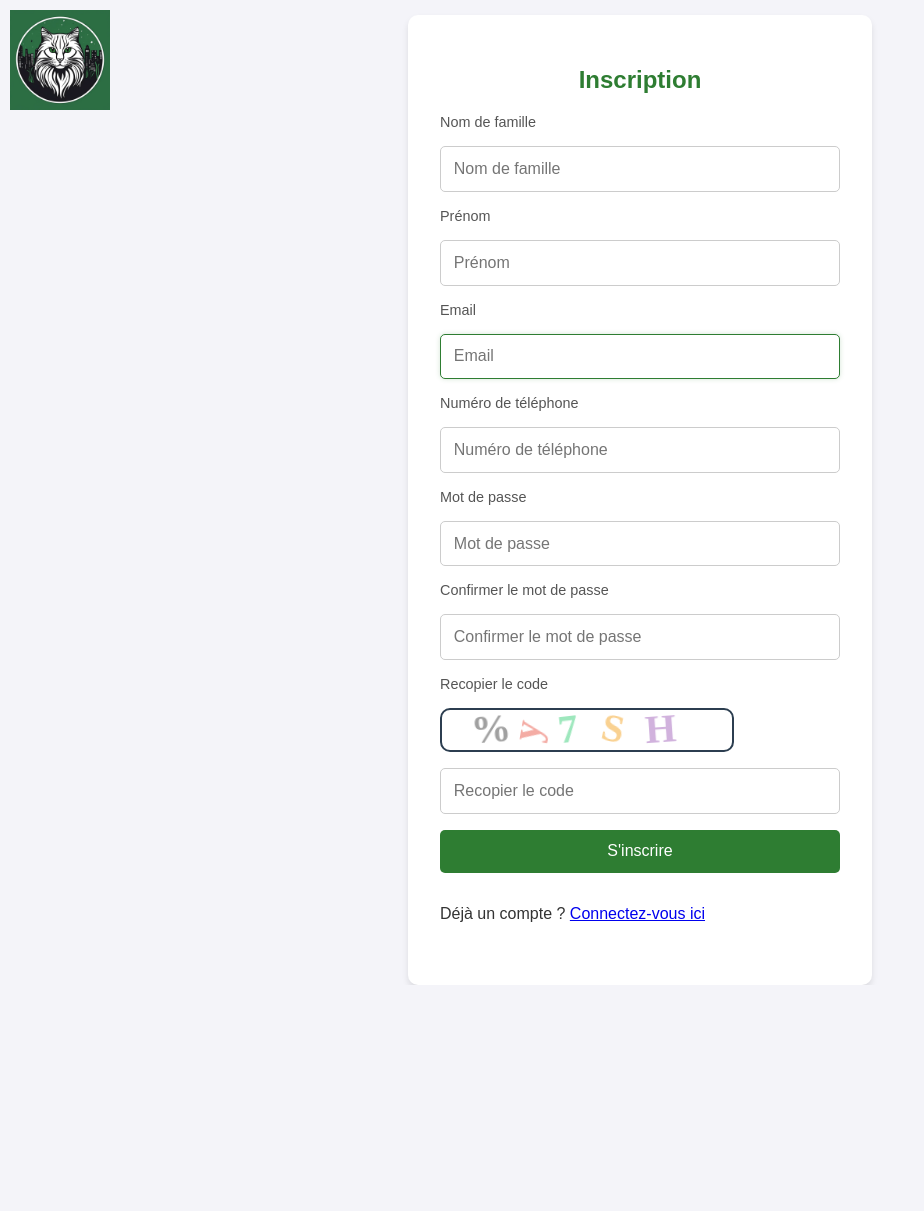
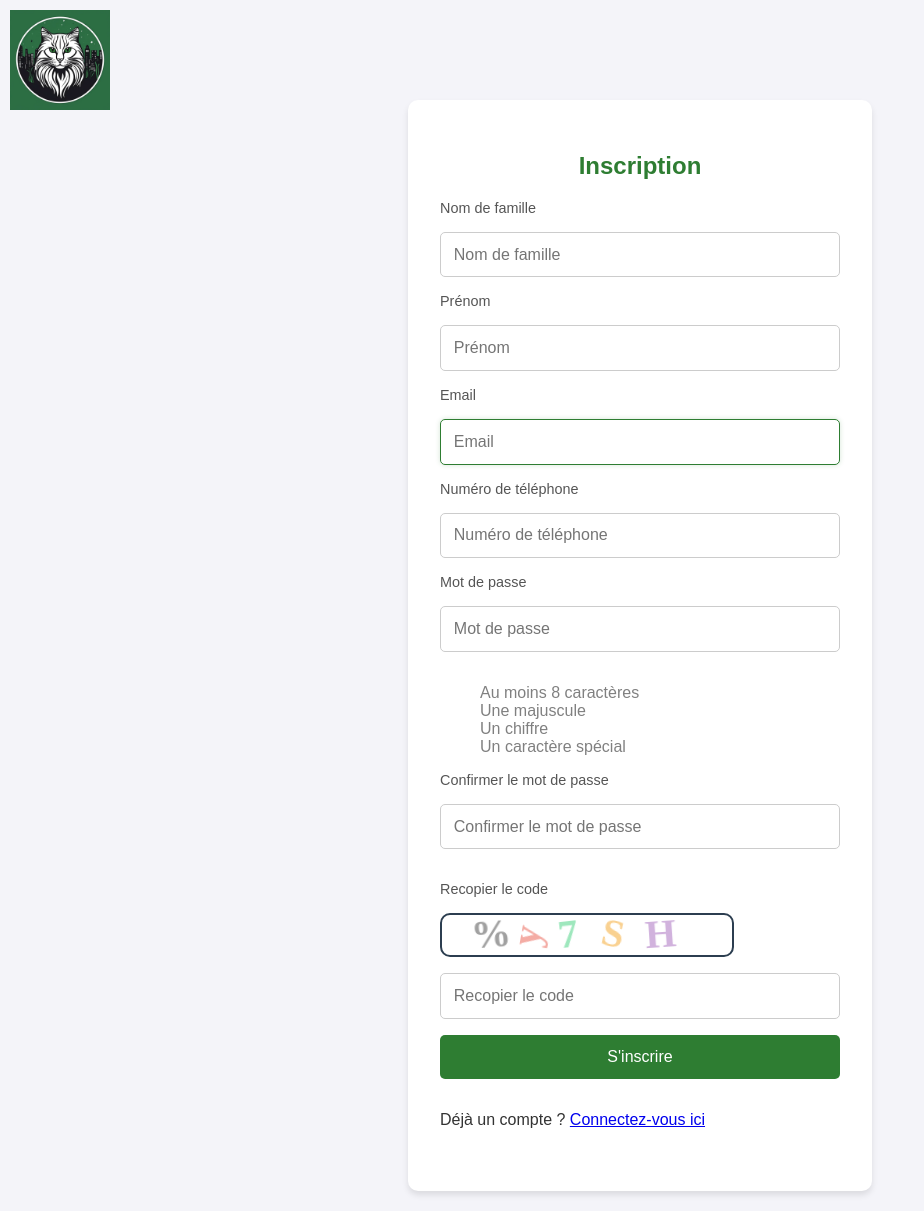
Before and after one commit to luccsz95/e-commerce-projet, a PHP site: page /BTS-project/vue_inscription.php in a window 1280 px wide. Shown: the whole page, without its empty margins (0-924 px from the left). Before the commit the page ends 985 px from the top, so only its background shows below. Run offline with PHP 8.4, Linux system fonts and the light colour scheme.

Commit message:
obligation d'avoir au moins 2 lettres pour le nom et prénom, mise en place de d'un système d'un système de vérification de la complexité sur mot de passe

```diff
--- /dev/null
+++ b/inscription.js
@@ -0,0 +1,57 @@
+const email = document.getElementById('email');
+const password = document.getElementById('password');
+const confirm_password = document.getElementById('confirm-password');
+const validate_form = document.getElementById('validate_form');
+const lastname = document.getElementById('lastname');
+const firstname = document.getElementById('firstname');
+
+const checks = [
+    [/.{8,}/, "caracteres"],
+    [/[A-Z]/, "maj"],
+    [/[0-9]/, "chiffre"],
+    [/[!@#$%^&*(),.?":{}|<>]/, "special"]
+];
+
+password.addEventListener("input", () => {
+    checks.forEach(([regex, id_liste_obligation]) => {
+        const element = document.getElementById(id_liste_obligation);
+        const isValid = regex.test(password.value);
+        element.classList.toggle("valid", isValid);
+        element.classList.toggle("invalid", !isValid);
+    });
+});
+validate_form.addEventListener('submit', function(event) {
+    let isValid = true;
+
+    if (firstname.value.length < 2) {
+        event.preventDefault();
+        document.getElementById('error-msg').innerHTML = "Le prénom doit comporter au moins 2 caractères.";
+        let errorMSG = document.getElementById('error-msg');
+        errorMSG.style.color = "red";
+        return false;
+    }
+
+    if (lastname.value.length < 2) {
+        event.preventDefault();
+        document.getElementById('error-msg').innerHTML = "Le nom doit comporter au moins 2 caractères.";
+        let errorMSG = document.getElementById('error-msg');
+        errorMSG.style.color = "red";
+        return false;
+    }
+
+
+
+    if (!(password.value.length >= 8 && /[A-Z]/.test(password.value) && /\d/.test(password.value) && /[\W_]/.test(password.value))) {
+        isValid = false;
+        alert("Le mot de passe doit être fort (au moins 8 caractères, avec des majuscules, des chiffres et des caractères spéciaux).");
+    }
+
+    if (password.value !== confirm_password.value) {
+        isValid = false;
+        alert("Les mots de passe ne correspondent pas.");
+    }
+
+    if (!isValid) {
+        event.preventDefault();
+    }
+});
--- a/inscription.php
+++ b/inscription.php
@@ -1,8 +1,6 @@
 <?php
 
 session_start();
-
-
 
 require 'vendor/autoload.php';
 
@@ -56,7 +54,6 @@ if ($_SERVER['REQUEST_METHOD'] == 'POST') {
             $stmt->bindParam(':phonenumber', $phonenumber);
             $stmt->bindParam(':token', $token);
 
-
             $mail = new PHPMailer(true);
 
         }
@@ -69,12 +66,11 @@ if ($_SERVER['REQUEST_METHOD'] == 'POST') {
             $mail->SMTPSecure = PHPMailer::ENCRYPTION_STARTTLS;
             $mail->Port = 587;
             $mail->setFrom('kouicicontact@yahoo.com', 'E-commerce');
-            //$mail->setFrom('e.commerce.project.insta@gmail.com', 'E-commerce');
             $mail->addAddress($email, htmlspecialchars("$firstname $lastname"));
-
             $mail->isHTML(true);
             $mail->CharSet = 'UTF-8';
             $mail->Subject = 'Inscription réussie';
+
             $mail->Body = "Bonjour " . htmlspecialchars($firstname) .". Vous êtes maintenant inscrit.
                 <br><a href='http://localhost/BTS-project/newE-project/email_verif.php?token=" . urlencode($token) . "'>
                 Vérifier votre email</a>";
--- a/style/inscription.css
+++ b/style/inscription.css
@@ -16,6 +16,30 @@ body {
     padding-top: 120px; /* Ajuste si nécessaire selon la hauteur du logo */
 }
 
+#caracteres.invalid,
+#maj.invalid,
+#chiffre.invalid,
+#special.invalid,
+#password-match.invalid {
+    color: gray;
+}
+
+#caracteres.valid,
+#maj.valid,
+#chiffre.valid,
+#special.valid,
+#password-match.valid {
+    color: green;
+}
+
+li {
+    list-style: none;
+}
+
+.list-unstyled {
+    margin: 0;
+}
+
 body {
     font-family: 'Arial', sans-serif;
     background-color: #f4f4f9;
@@ -25,7 +49,6 @@ body {
     display: flex;
     justify-content: center;
     align-items: center;
-    height: 100vh;
 }
 
 h2 {
--- /dev/null
+++ b/validateForm.js
@@ -0,0 +1,24 @@
+function validateform() {
+    var lastname = document.getElementById('lastname').value;
+    var firstname = document.getElementById('firstname').value;
+    var email = document.getElementById('email').value;
+    var password = document.getElementById('password').value;
+    var confirm_password = document.getElementById('confirm-password').value;
+    var phonenumber = document.getElementById('phonenumber').value;
+    var errorMSG = document.getElementById('error-msg');
+
+    if (lastname == "" || firstname == "" || email == "" || password == "" || confirm_password == "" || phonenumber == "") {
+        document.getElementById('error-msg').innerHTML = "Tous les champs sont obligatoires";
+        return false;
+    }
+
+    if (password != confirm_password) {
+        document.getElementById('error-msg').innerHTML = "Les mots de passe ne correspondent pas";
+        errorMSG.style.color = "red";
+        return false;
+    }
+
+
+
+    return true;
+}
--- a/vue_inscription.php
+++ b/vue_inscription.php
@@ -34,7 +34,7 @@ $_SESSION['captcha'] = $getCaptchaCode;
 
 <div class="signup">
     <h2>Inscription</h2>
-    <form action="inscription.php" method="POST" onsubmit="return validateform()">
+    <form action="inscription.php" method="POST" onsubmit="return validateform()" id="validate_form">
         <label for="lastname">Nom de famille</label>
         <input type="text" name="lastname" id="lastname" placeholder="Nom de famille" required>
 
@@ -49,9 +49,19 @@ $_SESSION['captcha'] = $getCaptchaCode;
 
         <label for="password">Mot de passe</label>
         <input type="password" name="password" id="password" placeholder="Mot de passe" required>
+        <div class="force_password" id="force_password"></div>
+        <div id="password-requirements">
+            <ul class="list-unstyled">
+                <li id="caracteres" class="invalid">Au moins 8 caractères</li>
+                <li id="maj" class="invalid">Une majuscule</li>
+                <li id="chiffre" class="invalid">Un chiffre</li>
+                <li id="special" class="invalid">Un caractère spécial</li>
+            </ul>
+        </div>
 
         <label for="confirm-password">Confirmer le mot de passe</label>
         <input type="password" name="confirm-password" id="confirm-password" placeholder="Confirmer le mot de passe" required>
+        <div class="password_confirm"></div>
 
         <label for="captcha">Recopier le code</label>
         <div class="captcha">
@@ -78,28 +88,7 @@ $_SESSION['captcha'] = $getCaptchaCode;
     <p id="error-msg"></p>
 </div>
 
-<script>
-    function validateform() {
-        var lastname = document.getElementById('lastname').value;
-        var firstname = document.getElementById('firstname').value;
-        var email = document.getElementById('email').value;
-        var password = document.getElementById('password').value;
-        var confirm_password = document.getElementById('confirm-password').value;
-        var phonenumber = document.getElementById('phonenumber').value;
-
-        if (lastname == "" || firstname == "" || email == "" || password == "" || confirm_password == "" || phonenumber == "") {
-            document.getElementById('error-msg').innerHTML = "Tous les champs sont obligatoires";
-            return false;
-        }
-
-        if (password != confirm_password) {
-            document.getElementById('error-msg').innerHTML = "Les mots de passe ne correspondent pas";
-            errorMSG.style.color = "red";
-            return false;
-        }
-
-        return true;
-    }
-</script>
+<script src="validateForm.js"></script>
+<script src="inscription.js"></script>
 </body>
 </html>
```
Also changed, not shown: email_verif.php (+8 -2 lines).
